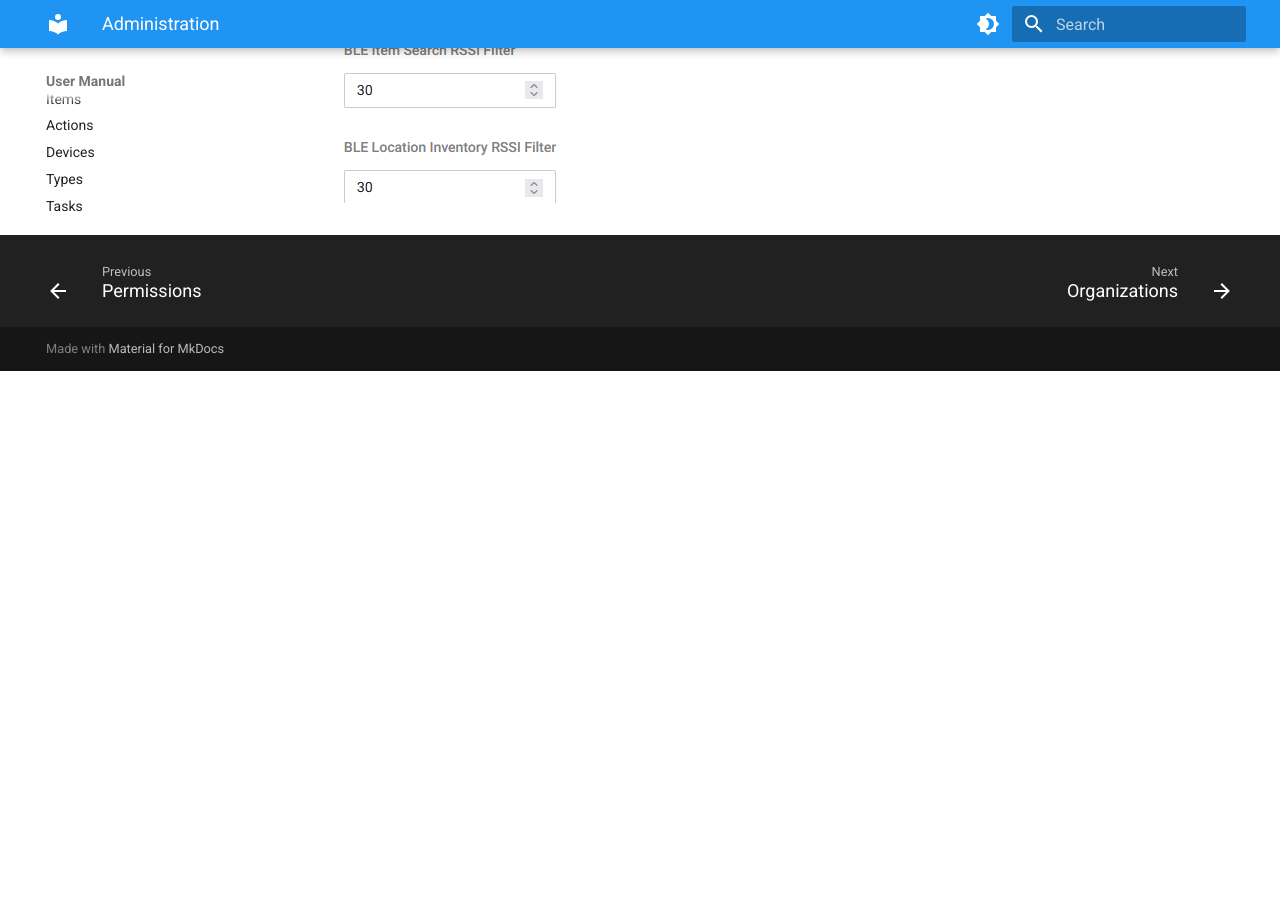
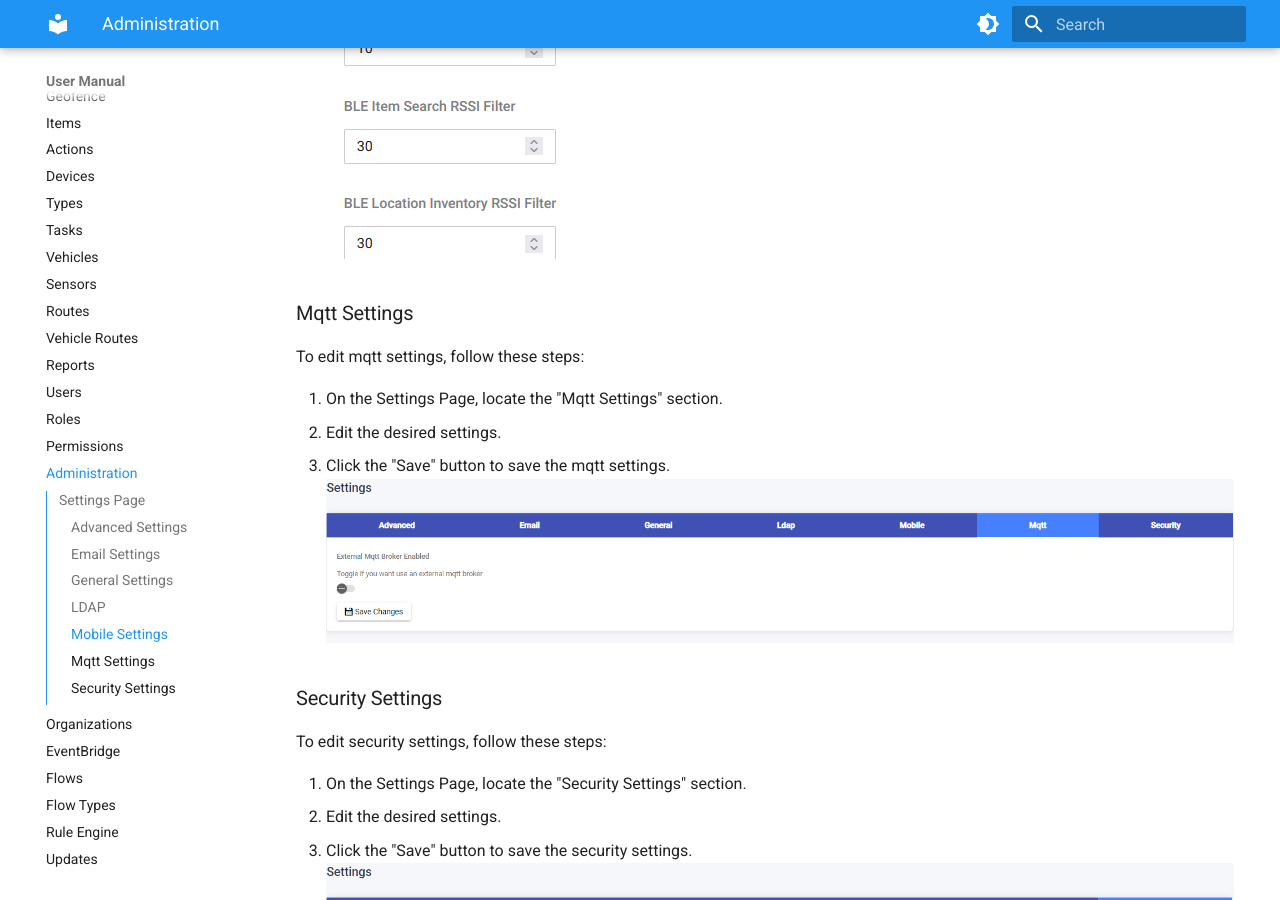
Before and after one commit to blueraintech/traxsense-user-manual, an MkDocs documentation site: the page built from docs/user_manual/administration.md, in a window 1280 px wide and 900 px high, scrolled down 4150 px. Built offline with MkDocs 1.6.1 and Material for MkDocs 9.7.7, drawn with Linux system fonts in a browser that asks for light colours; before the commit the page ends 4521 px from its top, so only the background shows below that.

Commit message:
Added mqqt and security setting in adminstration

```diff
--- a/docs/user_manual/administration.md
+++ b/docs/user_manual/administration.md
@@ -42,3 +48,21 @@ To edit mobile reader settings, follow these steps:
 2. Edit the desired settings.
 3. Click the "Save" button to save the mobile reader settings.
    ![Alt text](../assets/images/administration/image-5.png)
+
+### Mqtt Settings
+
+To edit mqtt settings, follow these steps:
+
+1. On the Settings Page, locate the "Mqtt Settings" section.
+2. Edit the desired settings.
+3. Click the "Save" button to save the mqtt settings.
+   ![Alt text](../assets/images/administration/image-6.png)
+
+### Security Settings
+
+To edit security settings, follow these steps:
+
+1. On the Settings Page, locate the "Security Settings" section.
+2. Edit the desired settings.
+3. Click the "Save" button to save the security settings.
+   ![Alt text](../assets/images/administration/image-7.png)
```
Also changed, not shown: other parts of docs/user_manual/administration.md (+6 -0 lines), docs/assets/images/administration/image-6.png (added), docs/assets/images/administration/image-7.png (added), docs/assets/images/administration/image.png.
